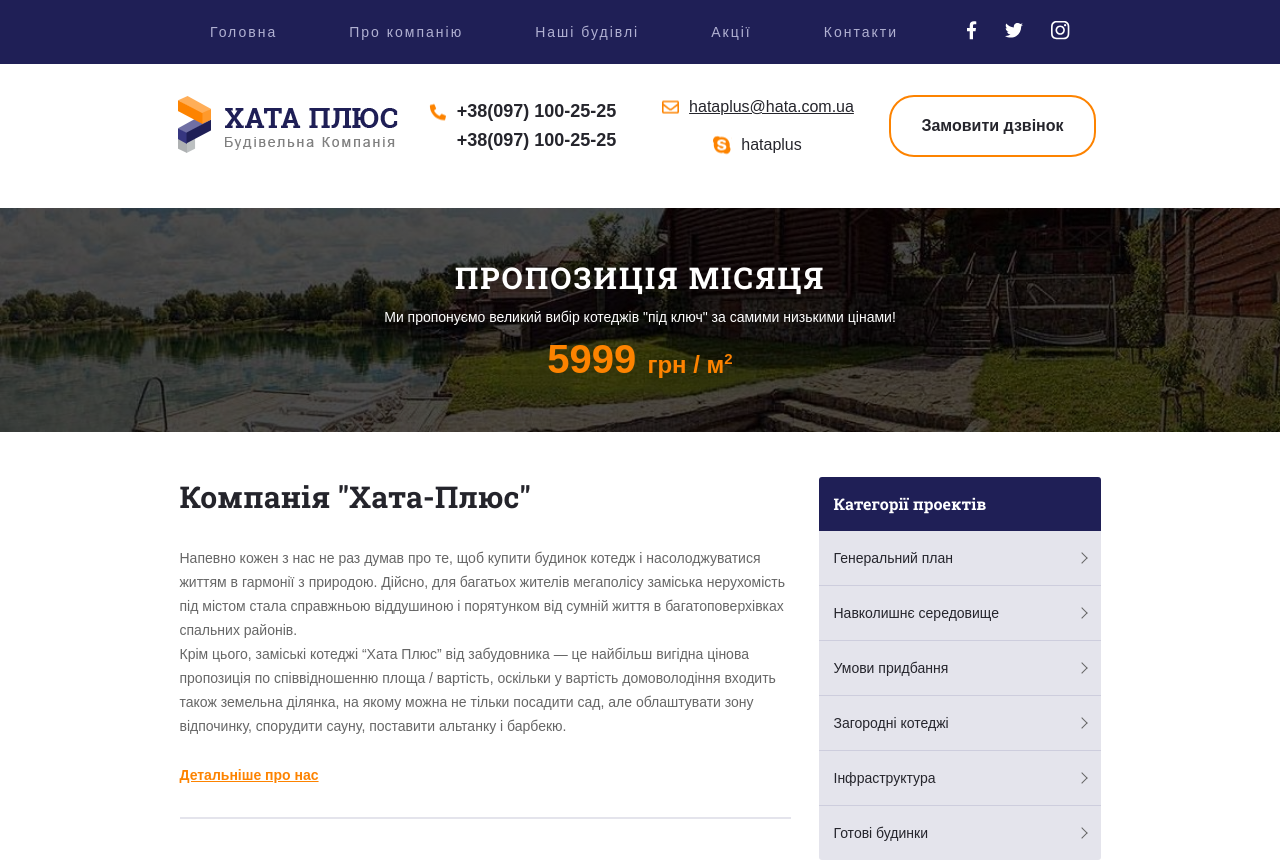
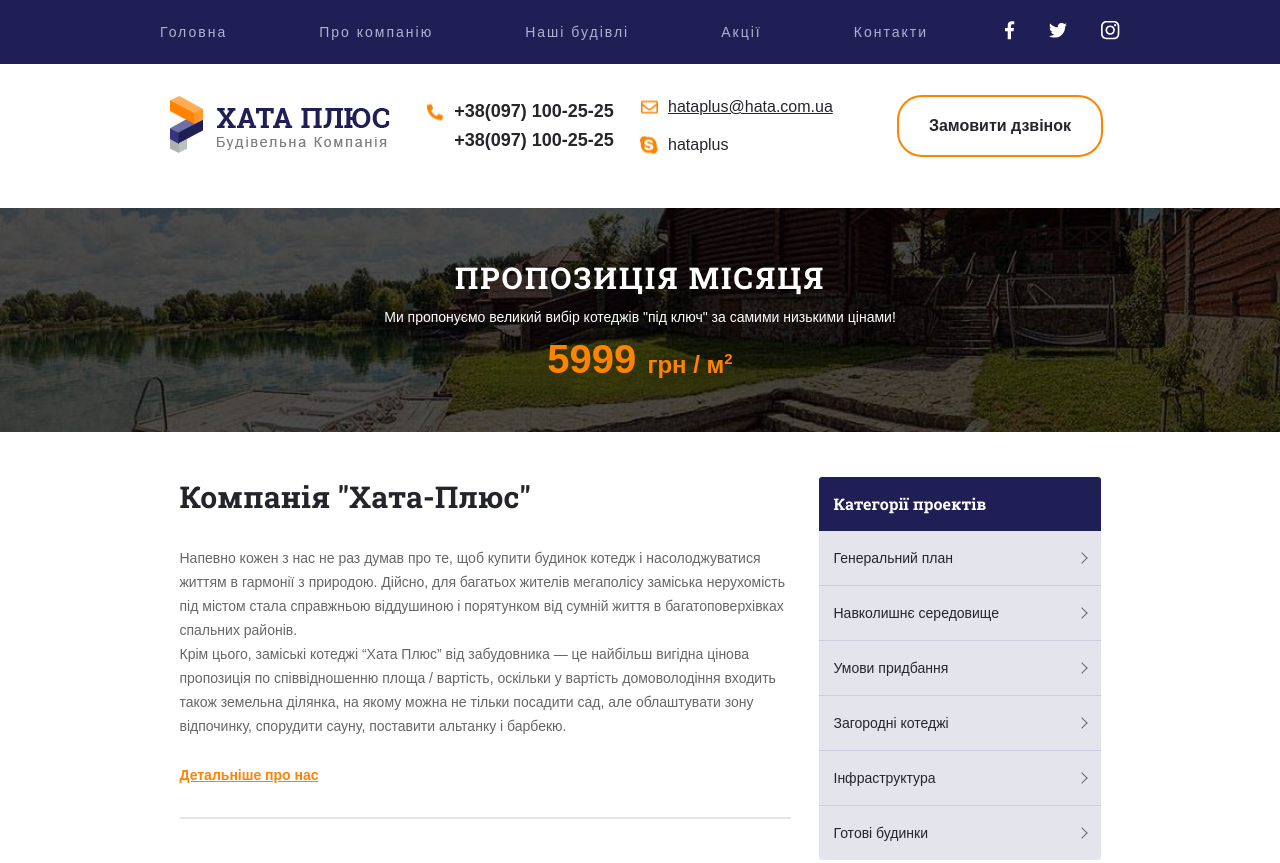
Before and after one commit to A-N-I-A-developer/hata_new, a plain HTML site: page index.html in a window 1280 px wide. Shown: the top 863 px of the page. Drawn offline with Linux system fonts and the light colour scheme.

Commit message:
end djing first pages

```diff
--- a/css/style.css
+++ b/css/style.css
@@ -141,7 +141,7 @@ body {
     display: flex;
     flex-direction: column;
     align-items: center;
-    padding: 31px 10px;
+    padding: 31px 0;
     text-align: center;
 }
 
@@ -956,8 +956,16 @@ footer {
 }
 
 @media screen and (min-width: 1024px) {
+    .wrapper {
+        padding: 0;
+    }
+
     .contacts.wrapper {
         flex-wrap: nowrap;
+    }
+
+    .email {
+        align-items: flex-start;
     }
 
     .wrapper.flex-line-footer {
```
